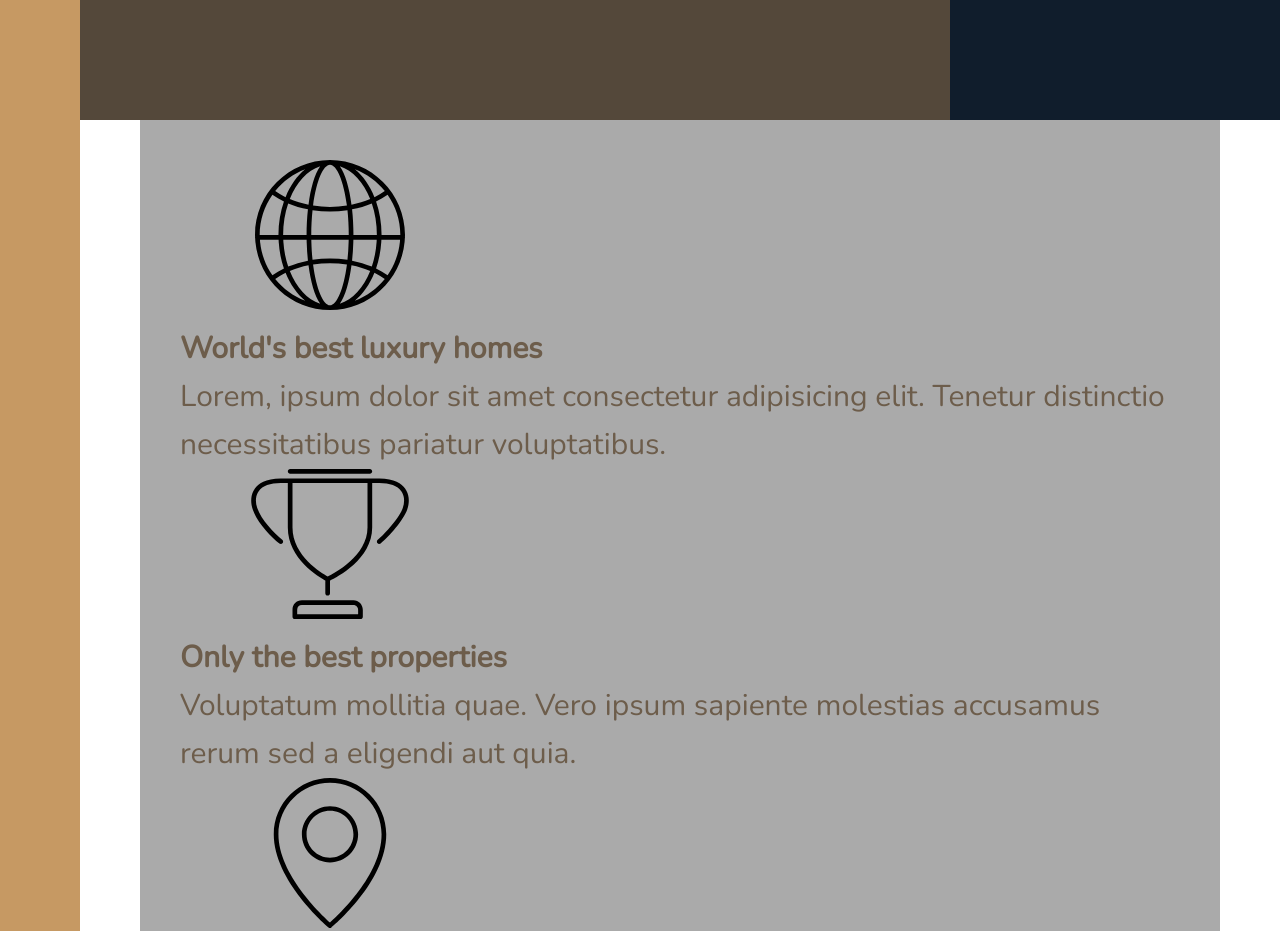
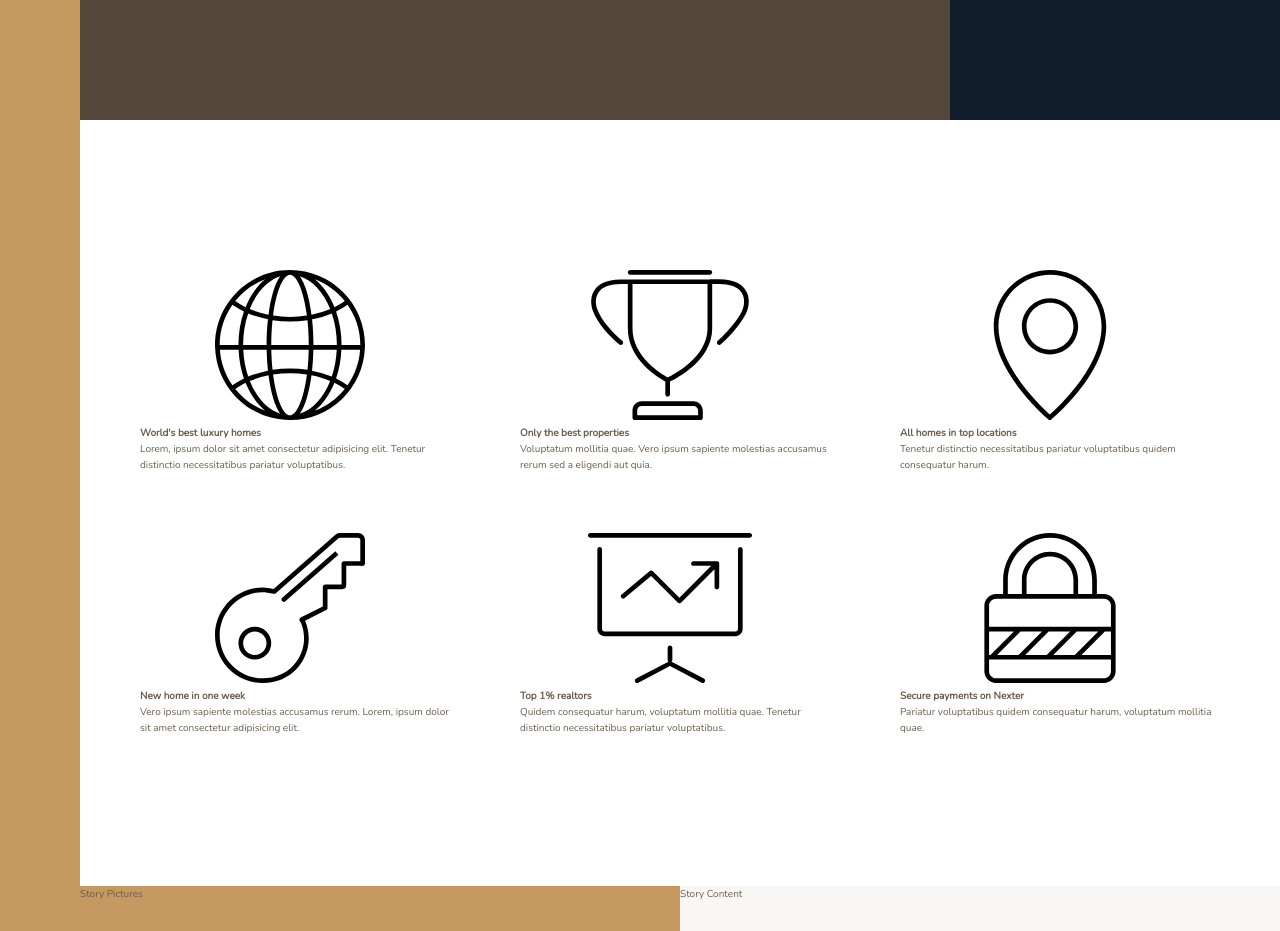
Before and after one commit to jeffreyquan/nexter, a website: page index.html in a window 1280 px wide. Shown: the part 520-1451 px from the top of the page. Drawn offline with nearby package versions, Linux system fonts and the light colour scheme.

Commit message:
💄 set grid template columns and grid gap to features section

```diff
--- a/sass/_base.scss
+++ b/sass/_base.scss
@@ -42,9 +42,4 @@ body {
     [center-start] repeat(8, [col-start] minmax(min-content, 14rem) [col-end])
     [center-end] minmax(6rem, 1fr)
     [full-end];
-
-  & > * {
-    padding: 4rem;
-    font-size: 3rem;
-  }
 }
--- a/sass/_features.scss
+++ b/sass/_features.scss
@@ -1,4 +1,9 @@
 .features {
-  background-color: $color-grey-light-2;
   grid-column: center-start / center-end;
+
+  margin: 15rem 0;
+
+  display: grid;
+  grid-template-columns: repeat(3, 1fr);
+  grid-gap: 6rem;
 }
```
Also changed, not shown: css/main.css.
